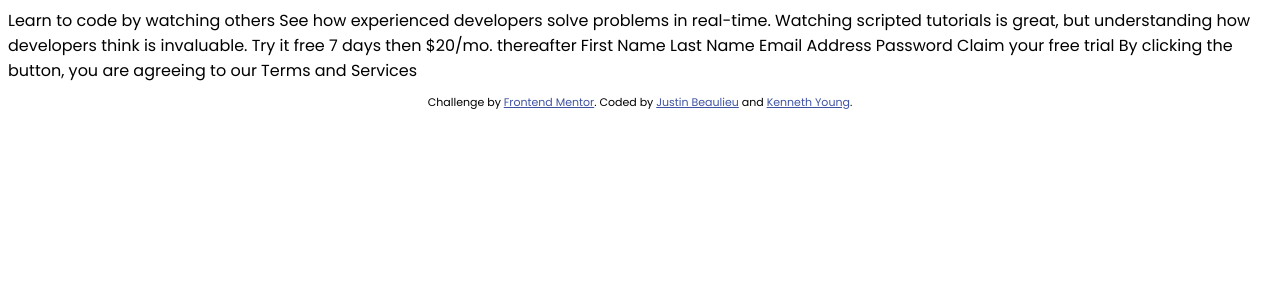
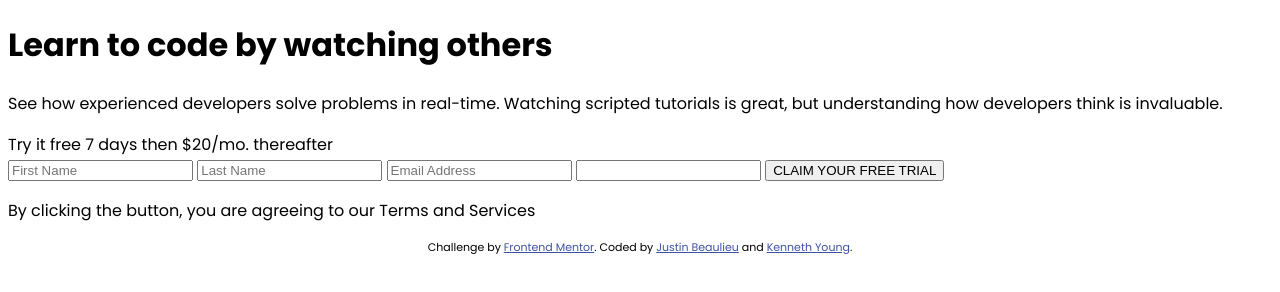
Before and after one commit to Beaulieu527/Intro-Component-With-Signup-Form, a plain HTML site: page index.html in a window 1280 px wide. Drawn offline with Linux system fonts and the light colour scheme.

Commit message:
Added html tags to text

```diff
--- a/index.html
+++ b/index.html
@@ -1,39 +1,66 @@
 <!DOCTYPE html>
 <html lang="en">
   <head>
-  <meta charset="UTF-8">
-  <meta name="viewport" content="width=device-width, initial-scale=1.0"> <!-- displays site properly based on user's device -->
+    <meta charset="UTF-8" />
+    <meta name="viewport" content="width=device-width, initial-scale=1.0" />
+    <!-- displays site properly based on user's device -->
 
-  <link rel="icon" type="image/png" sizes="32x32" href="./images/favicon-32x32.png">
-  <link href="https://fonts.googleapis.com/css?family=Poppins:400,500,600,700&display=swap" rel="stylesheet">
-  <link rel="stylesheet" href="./index.css">
-
+    <link
+      rel="icon"
+      type="image/png"
+      sizes="32x32"
+      href="./images/favicon-32x32.png"
+    />
+    <link
+      href="https://fonts.googleapis.com/css?family=Poppins:400,500,600,700&display=swap"
+      rel="stylesheet"
+    />
+    <link rel="stylesheet" href="./index.css" />
 
     <title>Frontend Mentor | Intro component with sign up form</title>
-
   </head>
   <body>
+    <div class="wrapper" role="wrapper">
+      <div class="header" role="Header">
+        <h1>Learn to code by watching others</h1>
 
-  Learn to code by watching others
-
-  See how experienced developers solve problems in real-time. Watching scripted tutorials is great,
-  but understanding how developers think is invaluable.
-
+        <p>
+          See how experienced developers solve problems in real-time. Watching
+          scripted tutorials is great, but understanding how developers think is
+          invaluable.
+        </p>
+      </div>
+      <div>
         Try it free 7 days then $20/mo. thereafter
-
-  First Name
-  Last Name
-  Email Address
-  Password
-
-  Claim your free trial
-
+      </div>
+      <div class="card" role="Form Card">
+        <form>
+          <input type="text" aria-label="First Name" placeholder="First Name" />
+          <input type="text" aria-label="Last Name" placeholder="Last Name" />
+          <input
+            type="text"
+            aria-label="Email Address"
+            placeholder="Email Address"
+          />
+          <input type="password" aria-label="First Name" />
+          <input
+            type="submit"
+            value="CLAIM YOUR FREE TRIAL"
+            aria-label="Submit Button"
+          />
+        </form>
+        <p class="text-muted">
           By clicking the button, you are agreeing to our Terms and Services
-
+        </p>
+      </div>
+    </div>
     <footer>
       <p class="attribution">
-      Challenge by <a href="https://www.frontendmentor.io?ref=challenge" target="_blank">Frontend Mentor</a>.
-      Coded by <a href="https://beaulieudev.com">Justin Beaulieu</a> and <a href="https://kenneth-young.com">Kenneth Young</a>.
+        Challenge by
+        <a href="https://www.frontendmentor.io?ref=challenge" target="_blank"
+          >Frontend Mentor</a
+        >. Coded by <a href="https://beaulieudev.com">Justin Beaulieu</a> and
+        <a href="https://kenneth-young.com">Kenneth Young</a>.
       </p>
     </footer>
     <script type="text/javascript" src="index.js"></script>
```
Lines whose indentation alone changed are shown as unchanged.
